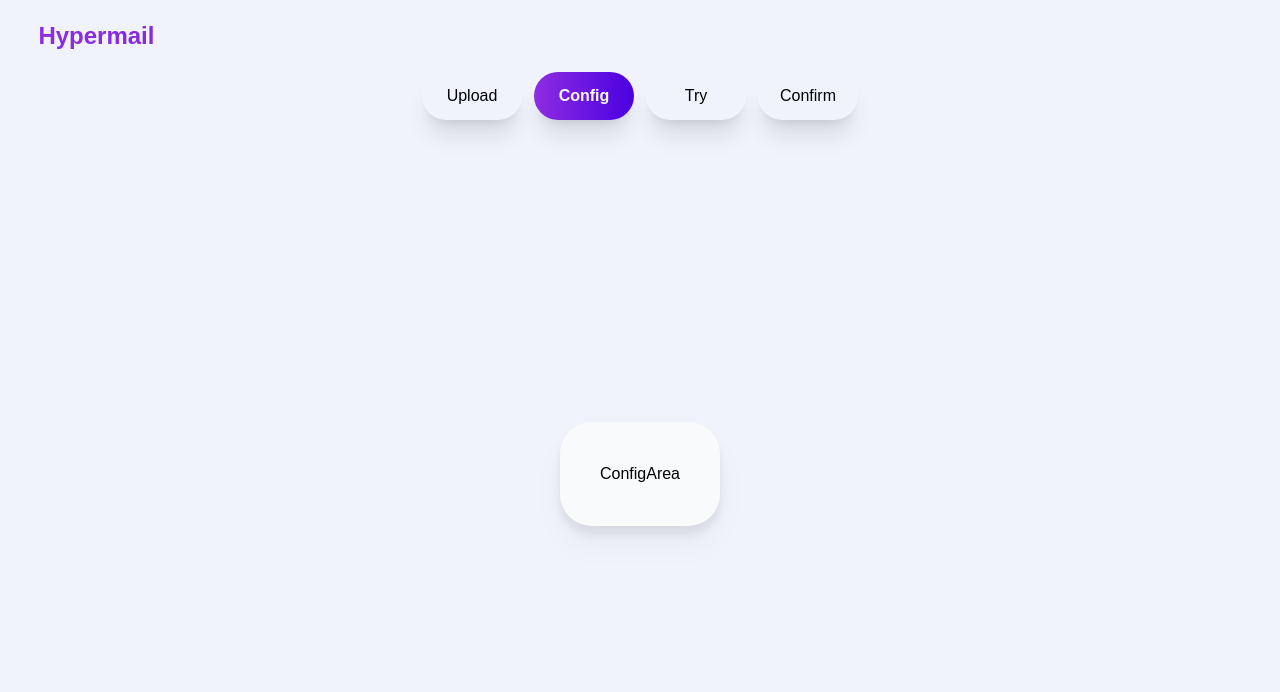
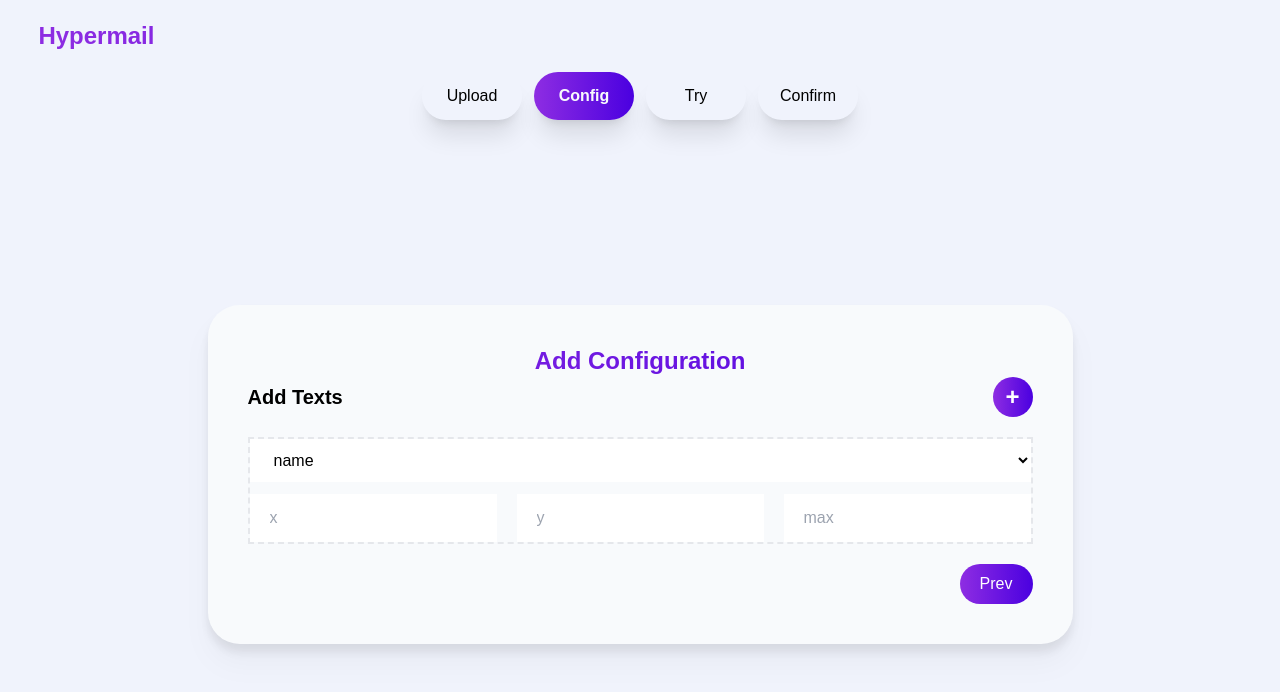
Before and after one commit to anandureghu/hypermail-fe, a React (Create React App) app: page / in a window 1280 px wide. Both pictures are taken after a click on the element "Config". Shown: the top 692 px of the page. Built offline with nearby package versions, Linux system fonts and the light colour scheme; no server answers.

Commit message:
added config area ui

```diff
--- /dev/null
+++ b/src/components/Button.jsx
@@ -0,0 +1,14 @@
+import React from "react";
+
+const Button = ({ label, onClick }) => {
+  return (
+    <button
+      className="gd-main px-5 py-2 text-white rounded-[32px]"
+      onClick={onClick}
+    >
+      {label}
+    </button>
+  );
+};
+
+export default Button;
--- /dev/null
+++ b/src/components/common.js
@@ -0,0 +1,5 @@
+export const H2 = ({ title }) => {
+  return (
+    <h2 className="text-2xl font-semibold text-center gd-text-main">{title}</h2>
+  );
+};
--- a/src/store/slice/configSlice.js
+++ b/src/store/slice/configSlice.js
@@ -1,13 +1,32 @@
 import { createSlice } from "@reduxjs/toolkit";
 
-const initialState = {};
+const emptyText = {
+  key: "",
+  position: {
+    x: "",
+    y: "",
+    max: "",
+  },
+};
+
+const initialState = {
+  texts: [
+    {
+      ...emptyText,
+    },
+  ],
+};
 
 const configSlice = createSlice({
   name: "config",
   initialState,
-  reducers: {},
+  reducers: {
+    addText: (state) => {
+      state.texts = [...state.texts, { ...emptyText }];
+    },
+  },
   extraReducers: {},
 });
 
-// export const {} = configSlice.actions;
+export const { addText } = configSlice.actions;
 export const ConfigReducer = configSlice.reducer;
--- a/src/views/ConfigArea.jsx
+++ b/src/views/ConfigArea.jsx
@@ -1,7 +1,59 @@
-import React from "react";
+import React, { useState } from "react";
+import Button from "../components/Button";
+import { H2 } from "../components/common";
+import { useDispatch, useSelector } from "react-redux";
+import { addText } from "../store/slice/configSlice";
 
-const ConfigArea = () => {
-  return <div>ConfigArea</div>;
+const ConfigArea = ({ prev }) => {
+  const config = useSelector((state) => state.config);
+  const dispatch = useDispatch();
+  return (
+    <div>
+      <H2 title={"Add Configuration"} />
+      <div className="mb-5">
+        <div className="flex justify-between items-center mb-5">
+          <h3 className="font-bold text-xl">Add Texts</h3>
+          <button
+            onClick={() => dispatch(addText())}
+            className="w-10 h-10 rounded-full gd-main text-white font-bold text-2xl"
+          >
+            +
+          </button>
+        </div>
+        {config.texts.map((text) => {
+          return (
+            <div className="mb-5 border border-dashed border-2">
+              <div>
+                {/* <label htmlFor="key" className="">
+                  Choose field name
+                </label> */}
+                <select
+                  name="key"
+                  id="key"
+                  className="w-full p-3 px-5 outline-none border-none bg-white mb-3"
+                  placeholder="Choose a filed name from csv"
+                >
+                  <option value="">name</option>
+                </select>
+              </div>
+
+              <div>
+                {/* <label htmlFor="">Set Position</label> */}
+                <div className="flex gap-5">
+                  <input type="numbe" placeholder="x" className="p-3 px-5" />
+                  <input type="number" placeholder="y" className="p-3 px-5" />
+                  <input type="number" placeholder="max" className="p-3 px-5" />
+                </div>
+              </div>
+            </div>
+          );
+        })}
+      </div>
+      <div className="flex justify-end">
+        <Button onClick={prev} label="Prev" />
+      </div>
+    </div>
+  );
 };
 
 export default ConfigArea;
--- a/src/views/UploadArea.jsx
+++ b/src/views/UploadArea.jsx
@@ -1,6 +1,8 @@
 import React, { useState } from "react";
 import { FileUploader } from "react-drag-drop-files";
 import { httpService } from "../service/httpService";
+import Button from "../components/Button";
+import { H2 } from "../components/common";
 
 const UploadArea = ({ next, prev }) => {
   const [state, setState] = useState({
@@ -38,9 +40,7 @@ const UploadArea = ({ next, prev }) => {
   return (
     <div>
       <div className="flex flex-col gap-5">
-        <h3 className="text-2xl font-semibold text-center gd-text-main">
-          Upload Base Details
-        </h3>
+        <H2 title={"Upload Base Details"} />
         <div>
           <label
             htmlFor="base-image-upload"
@@ -90,12 +90,7 @@ const UploadArea = ({ next, prev }) => {
         </div>
       </div>
       <div className="flex justify-end py-5">
-        <button
-          className="gd-main px-5 py-2 text-white rounded-[32px]"
-          onClick={uploadFiles}
-        >
-          Next
-        </button>
+        <Button onClick={uploadFiles} label={"Next"} />
       </div>
     </div>
   );
```
